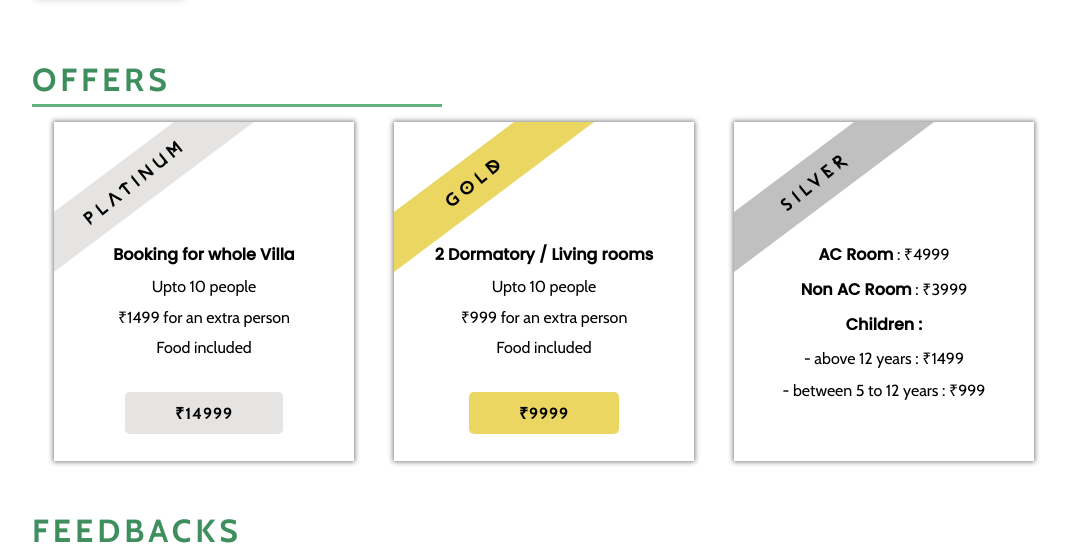
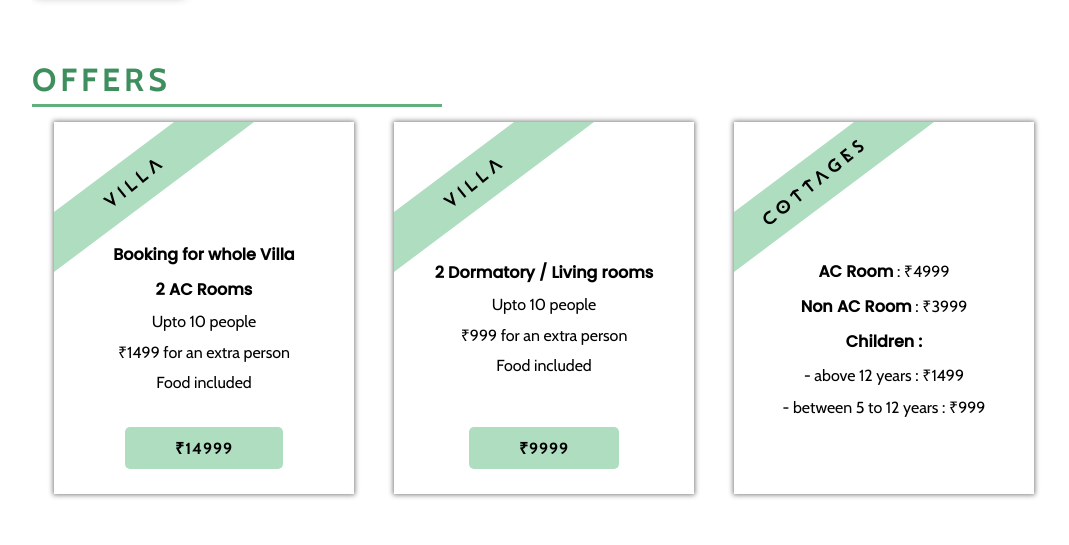
Before and after one commit to phoenixSaket/farmhouse, an Angular app: page / in a window 1280 px wide. Shown: the part 2371-2916 px from the top of the page, without its empty margins (96-1165 px from the left). Built offline with nearby package versions, Linux system fonts and the light colour scheme.

Commit message:
Offer change

```diff
--- a/src/app/shared/offer-card/offer-card.component.css
+++ b/src/app/shared/offer-card/offer-card.component.css
@@ -8,10 +8,13 @@
     --platinum: #e5e4e2;
     --gold: #ebd662;
     --silver: #c0c0c0;
-    --color: var(--platinum);
+    --villa: var(--accent-primary-lighter);
+    --cottages: var(--accent-primary-lighter);
+    --color: var(--accent-primary-lighter);
     user-select: none;
     background-color: #ffffff;
     height: 100%;
+    justify-content: space-between;
 }
 
 .card:hover {
--- a/src/app/shared/offer-card/offer-card.component.ts
+++ b/src/app/shared/offer-card/offer-card.component.ts
@@ -14,9 +14,9 @@ export class OfferCardComponent implements OnInit {
   constructor() { }
 
   ngOnInit(): void {
-    setTimeout(() => {
-      document.getElementById(this.type.toLowerCase())?.setAttribute("style", "--color: var(--" + this.type.toLowerCase() + ");");
-    }, 10)
+    // setTimeout(() => {
+    //   document.getElementById(this.type.toLowerCase())?.setAttribute("style", "--color: var(--" + this.type.toLowerCase() + ");");
+    // }, 10)
   }
 
 }
--- a/src/context.json
+++ b/src/context.json
@@ -45,9 +45,10 @@
     },
     "offers": [
         {
-            "type": "Platinum",
+            "type": "Villa",
             "content": [
                 "<b>Booking for whole Villa</b>",
+                "<b>2 AC Rooms</b>",
                 "Upto 10 people",
                 "₹1499 for an extra person",
                 "Food included"
@@ -55,7 +56,7 @@
             "price": "₹14999"
         },
         {
-            "type": "Gold",
+            "type": "Villa",
             "content": [
                 "<b>2 Dormatory / Living rooms<b>",
                 "Upto 10 people",
@@ -65,7 +66,7 @@
             "price": "₹9999"
         },
         {
-            "type": "Silver",
+            "type": "Cottages",
             "content": [
                 "<b>AC Room</b> : ₹4999",
                 "<b>Non AC Room</b> : ₹3999",
```
Also changed, not shown: 3 other files (tests, documents, lock files or other folders).
